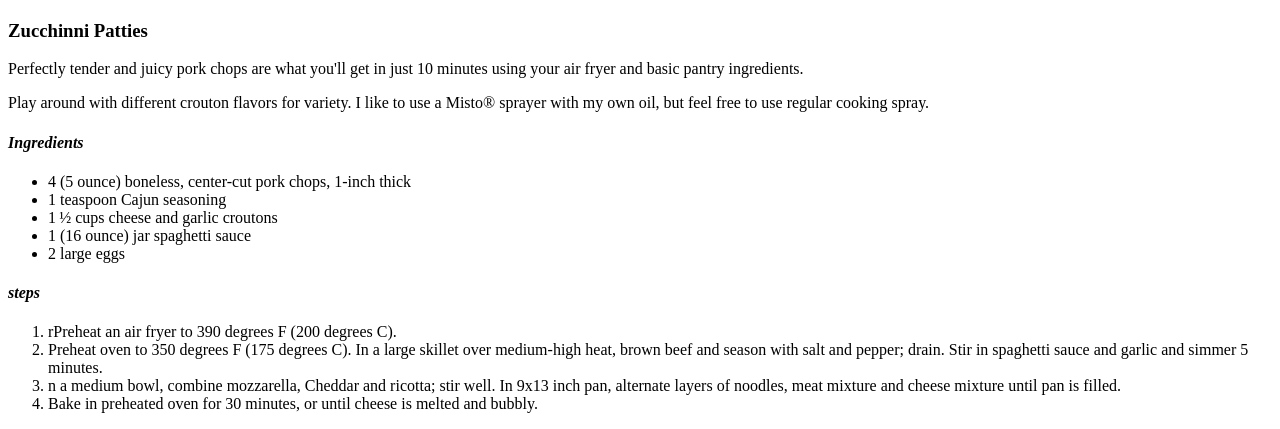
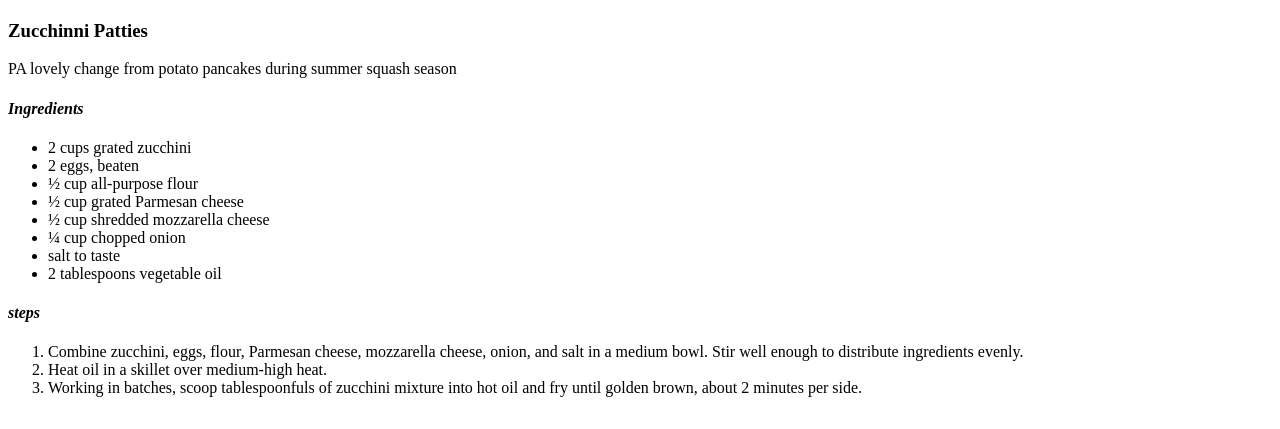
Before and after one commit to nalub001/odin-recipes, a plain HTML site: page recipes/zucchinipatties.html in a window 1280 px wide. Shown: the part 383-812 px from the top of the page. Drawn offline with Linux system fonts and the light colour scheme.

Commit message:
Corrected zucchinni recipe

```diff
--- a/recipes/zucchinipatties.html
+++ b/recipes/zucchinipatties.html
@@ -6,34 +6,32 @@
     </head>
     <body>
         <h1>Zucchinni Patties</h1>
-        <img src="https://public-assets.meredithcorp.io/102f320635d65ea840db5259f5e54478/16577725375B288F24-6B97-47CC-9FD1-E274C0C12C57.jpeg" alt="Finished Dish">
+        <img src="https://public-assets.meredithcorp.io/102f320635d65ea840db5259f5e54478/16541420520524221542_HDR.jpg" alt="Finished Dish">
         <h3> <strong> Zucchinni Patties </strong></h3>
-        <p>Perfectly tender and juicy pork chops are what you'll get in just 10 minutes using your air fryer and basic pantry ingredients.</p>
-        <p>Play around with different crouton flavors for variety. I like to use a Misto® sprayer with my own oil, but feel free to use regular cooking spray.</p>
+        <p>PA lovely change from potato pancakes during summer squash season</p>
         <h4> <strong><i>Ingredients</i>  </strong></h4>
         <ul>
-            <li>4 (5 ounce) boneless, center-cut pork chops, 1-inch thick</li>
-            <li>1 teaspoon Cajun seasoning</li>
-            <li>1 ½ cups cheese and garlic croutons</li>
-            <li>1 (16 ounce) jar spaghetti sauce</li>
-            <li>2 large eggs</li>
-
+            <li>2 cups grated zucchini</li>
+            <li>2 eggs, beaten</li>
+            <li>½ cup all-purpose flour</li>
+            <li>½ cup grated Parmesan cheese</li>
+            <li>½ cup shredded mozzarella cheese</li>
+            <li>¼ cup chopped onion</li>
+            <li>salt to taste</li>
+            <li>2 tablespoons vegetable oil</li>
         </ul>
 
         <h4> <strong><i>steps</i>  </strong></h4>
 
         <ol>
-            <li>rPreheat an air fryer to 390 degrees F (200 degrees C).
+            <li>Combine zucchini, eggs, flour, Parmesan cheese, mozzarella cheese, onion, and salt in a medium bowl.
+                Stir well enough to distribute ingredients evenly.
             </li>
-            <li>Preheat oven to 350 degrees F (175 degrees C). In a large skillet over medium-high heat, brown beef and season with salt and pepper;
-                drain. Stir in spaghetti sauce and garlic and simmer 5 minutes.
+            <li>Heat oil in a skillet over medium-high heat.
             </li>
-            <li>n a medium bowl, combine mozzarella, Cheddar and ricotta; stir well.
-                In 9x13 inch pan, alternate layers of noodles, meat mixture and cheese mixture until pan is filled.
+            <li>Working in batches, scoop tablespoonfuls of zucchini mixture into hot oil and fry until golden brown, about 2 minutes per side.
             </li>
-            <li>
-                Bake in preheated oven for 30 minutes, or until cheese is melted and bubbly.
-            </li>
+
         </ol>
 
     </body>
```
Also changed, not shown: recipes/porkchops.html (+1 -1 lines).
